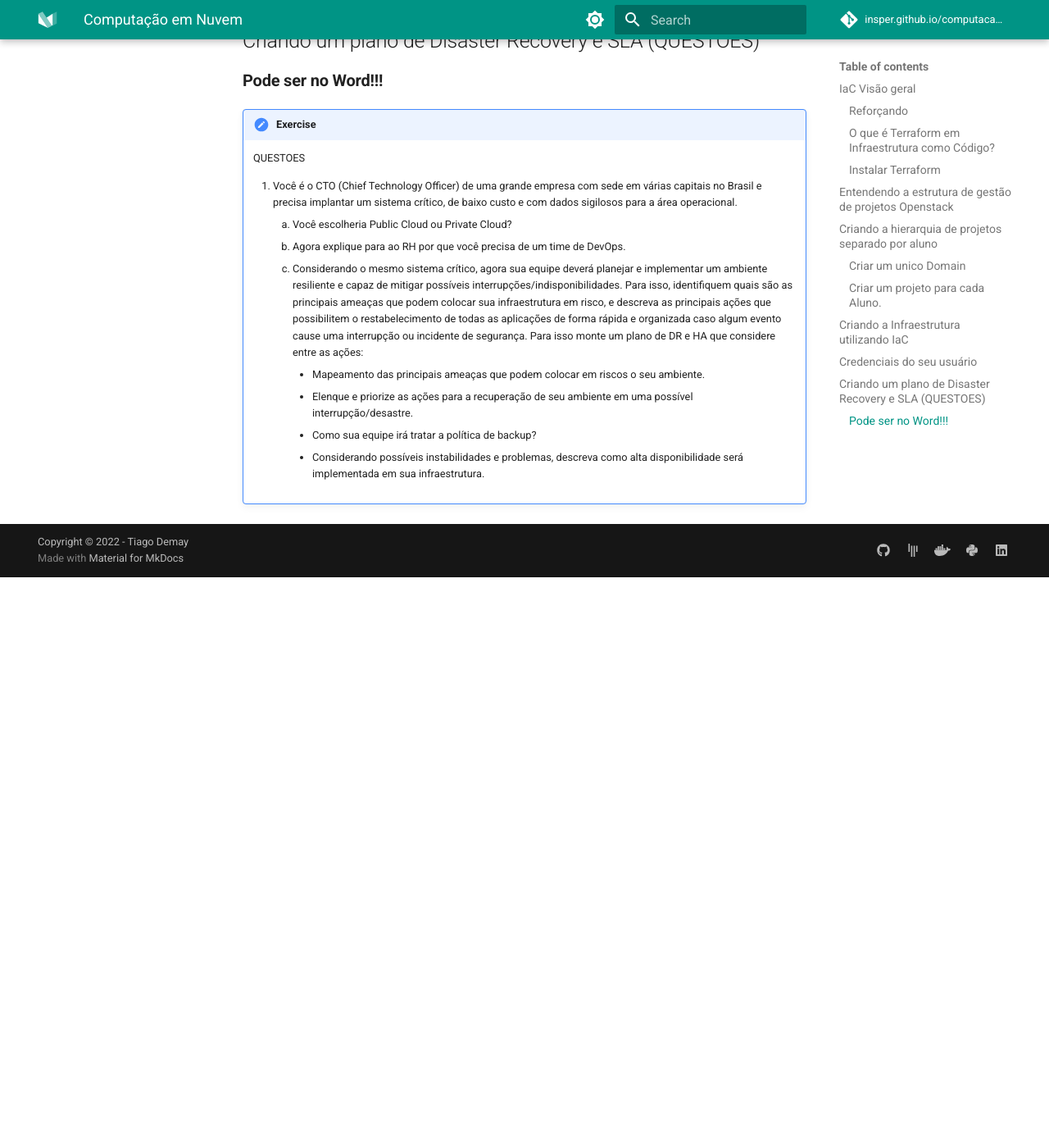
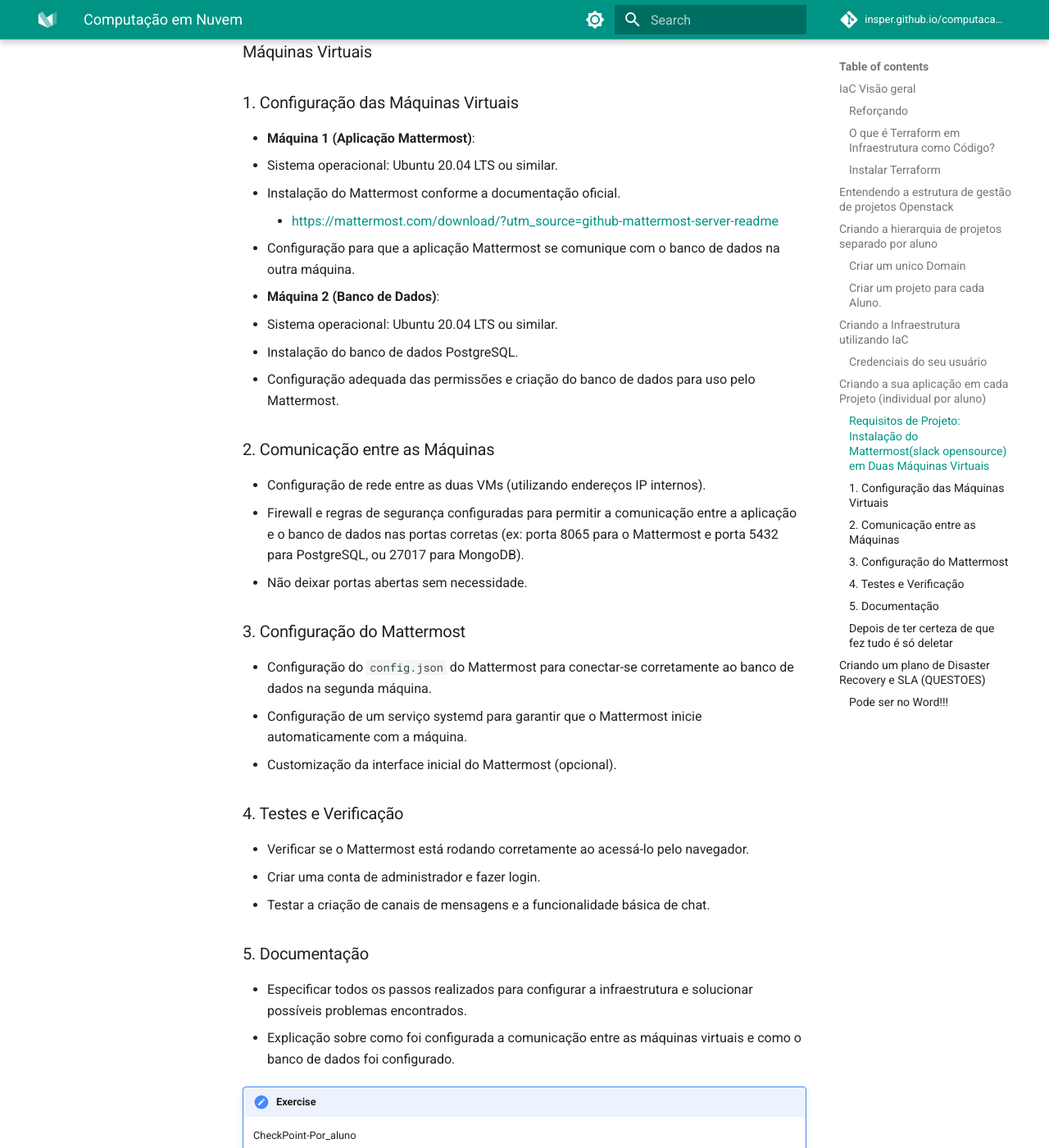
Before and after one commit to Insper/computacao-nuvem, an MkDocs documentation site: the page built from docs/roteiros/4.IaC.md, in a window 1280 px wide and 1400 px high, scrolled down 11796 px. Shown: the whole window at 82% size. Built offline with MkDocs 1.6.1 and Material for MkDocs 9.7.7, drawn with Linux system fonts in a browser that asks for light colours; nearby versions of some CDN libraries; emoji names are drawn with the system emoji font; comment, search, counter and statistics services are not loaded; before the commit the page ends 12500 px from its top, so only the background shows below that; some of the changed text lies outside the part shown.

Commit message:
roteiro 4

````diff
--- a/docs/roteiros/4.IaC.md
+++ b/docs/roteiros/4.IaC.md
@@ -21,7 +21,9 @@
     O Roteiro é dividido em 2 partes principais.
 
       * Entendendo IaC - Visão Geral
+      * Criando hierarquia de projetos
       * Criando a Infraestrutura utilizando IaC
+      * Subindo aplicação separada por aluno
 
 ## IaC Visão geral
 
@@ -307,7 +309,7 @@
 
 ```
 
-## Credenciais do seu usuário
+### Credenciais do seu usuário
 
 1. Entre no dashboard com o login do seu usuario (cada aluno terá o seu);
 2. Na aba project --> API access, faça o download do openstack rc file do seu usuário;
@@ -377,6 +379,59 @@
       4. Da aba network *topology* no **OpenStack**.
 
 
+## Criando a sua aplicação em cada Projeto <strong>(individual por aluno)</strong>
+
+
+### Requisitos de Projeto: Instalação do Mattermost(slack opensource) em Duas Máquinas Virtuais
+
+### 1. Configuração das Máquinas Virtuais
+- **Máquina 1 (Aplicação Mattermost)**:
+  - Sistema operacional: Ubuntu 20.04 LTS ou similar.
+  - Instalação do Mattermost conforme a documentação oficial.
+    - https://mattermost.com/download/?utm_source=github-mattermost-server-readme
+  - Configuração para que a aplicação Mattermost se comunique com o banco de dados na outra máquina.
+
+- **Máquina 2 (Banco de Dados)**:
+  - Sistema operacional: Ubuntu 20.04 LTS ou similar.
+  - Instalação do banco de dados PostgreSQL.
+  - Configuração adequada das permissões e criação do banco de dados para uso pelo Mattermost.
+
+### 2. Comunicação entre as Máquinas
+- Configuração de rede entre as duas VMs (utilizando endereços IP internos).
+- Firewall e regras de segurança configuradas para permitir a comunicação entre a aplicação e o banco de dados nas portas corretas (ex: porta 8065 para o Mattermost e porta 5432 para PostgreSQL, ou 27017 para MongoDB).
+- Não deixar portas abertas sem necessidade.
+
+### 3. Configuração do Mattermost
+- Configuração do `config.json` do Mattermost para conectar-se corretamente ao banco de dados na segunda máquina.
+- Configuração de um serviço systemd para garantir que o Mattermost inicie automaticamente com a máquina.
+- Customização da interface inicial do Mattermost (opcional).
+
+### 4. Testes e Verificação
+- Verificar se o Mattermost está rodando corretamente ao acessá-lo pelo navegador.
+- Criar uma conta de administrador e fazer login.
+- Testar a criação de canais de mensagens e a funcionalidade básica de chat.
+
+### 5. Documentação
+- Especificar todos os passos realizados para configurar a infraestrutura e solucionar possíveis problemas encontrados.
+- Explicação sobre como foi configurada a comunicação entre as máquinas virtuais e como o banco de dados foi configurado.
+
+!!! exercise
+    CheckPoint-Por_aluno
+
+
+    1. De um print das Telas abaixo:
+      1. Da aba Network *Security Groups* no **OpenStack**.
+      2. Dos arquivos de configuracao
+        - config.json
+        - /etc/postgresql/{version}/main/pg_hba.conf
+        - /etc/postgresql/{version}/main/postgresql.conf
+        - /opt/mattermost
+      3. Do dashboard do Mattermost
+      4. Da tela de mensageria com o canal criado no passo 4
+
+
+
+### Depois de ter certeza de que fez tudo é só deletar
 Para deletar os recursos, execute o comando:
 
 `terraform destroy`
````
